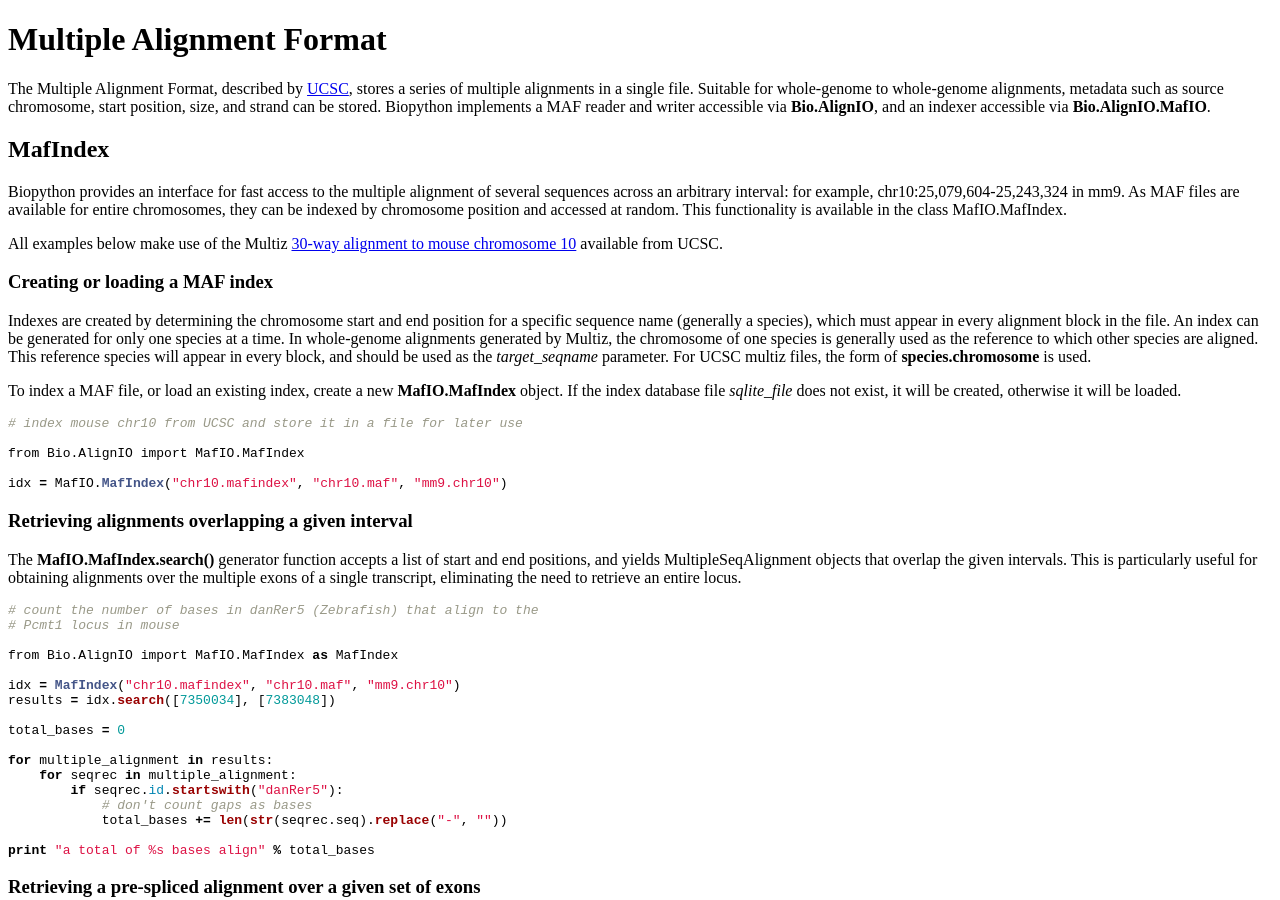
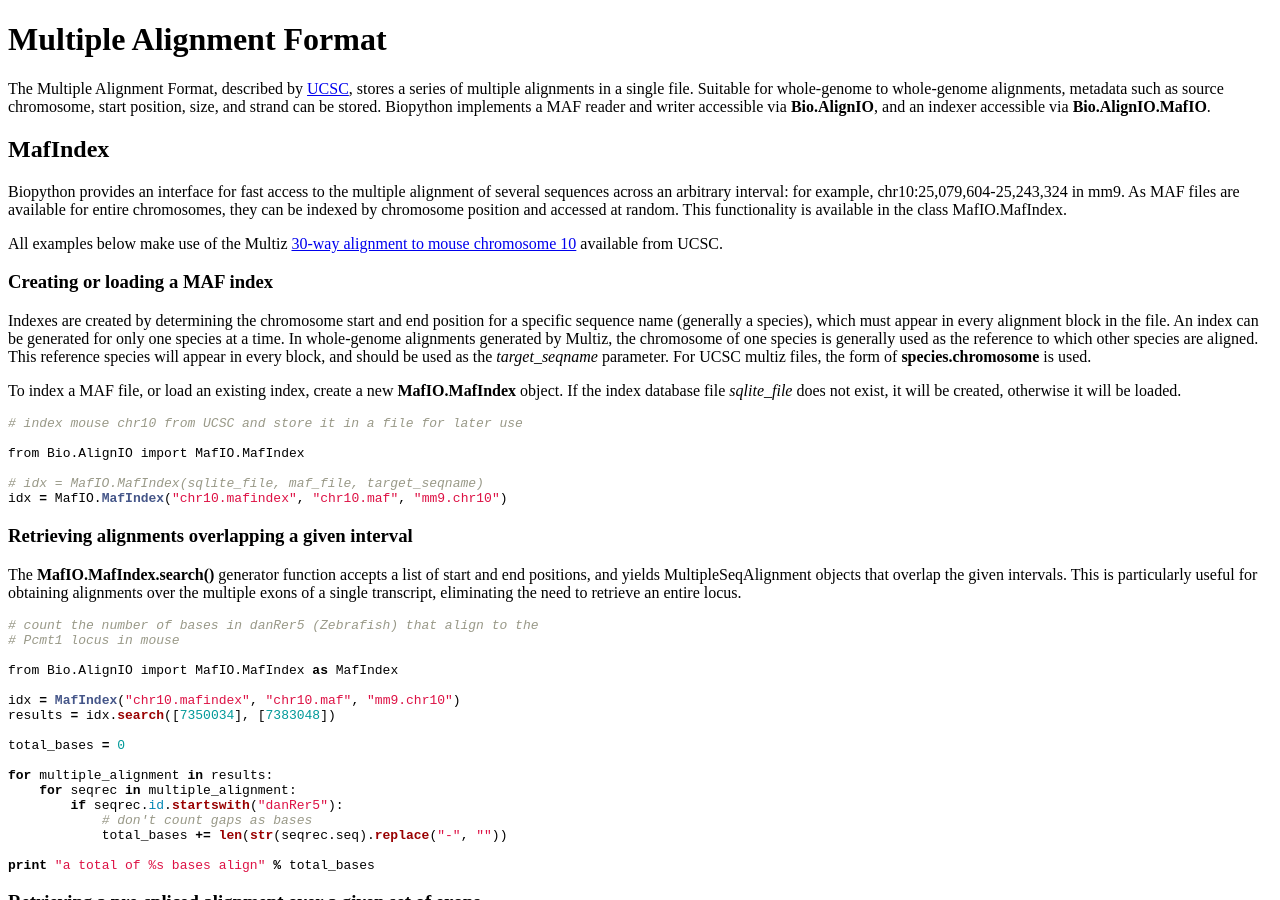
Before and after one commit to biopython/biopython.github.io, a Jekyll site: the page built from wiki/Multiple_Alignment_Format.md, in a window 1280 px wide and 900 px high. Built offline with Jekyll 4.4.1, drawn with Linux system fonts in a browser that asks for light colours.

Commit message:
/* Creating or loading a MAF index */

````diff
--- a/wiki/Multiple_Alignment_Format.md
+++ b/wiki/Multiple_Alignment_Format.md
@@ -49,6 +49,7 @@ does not exist, it will be created, otherwise it will be loaded.
 
 from Bio.AlignIO import MafIO.MafIndex
 
+# idx = MafIO.MafIndex(sqlite_file, maf_file, target_seqname)
 idx = MafIO.MafIndex("chr10.mafindex", "chr10.maf", "mm9.chr10")
 ```
 
````
Also changed, not shown: 1 other file.
